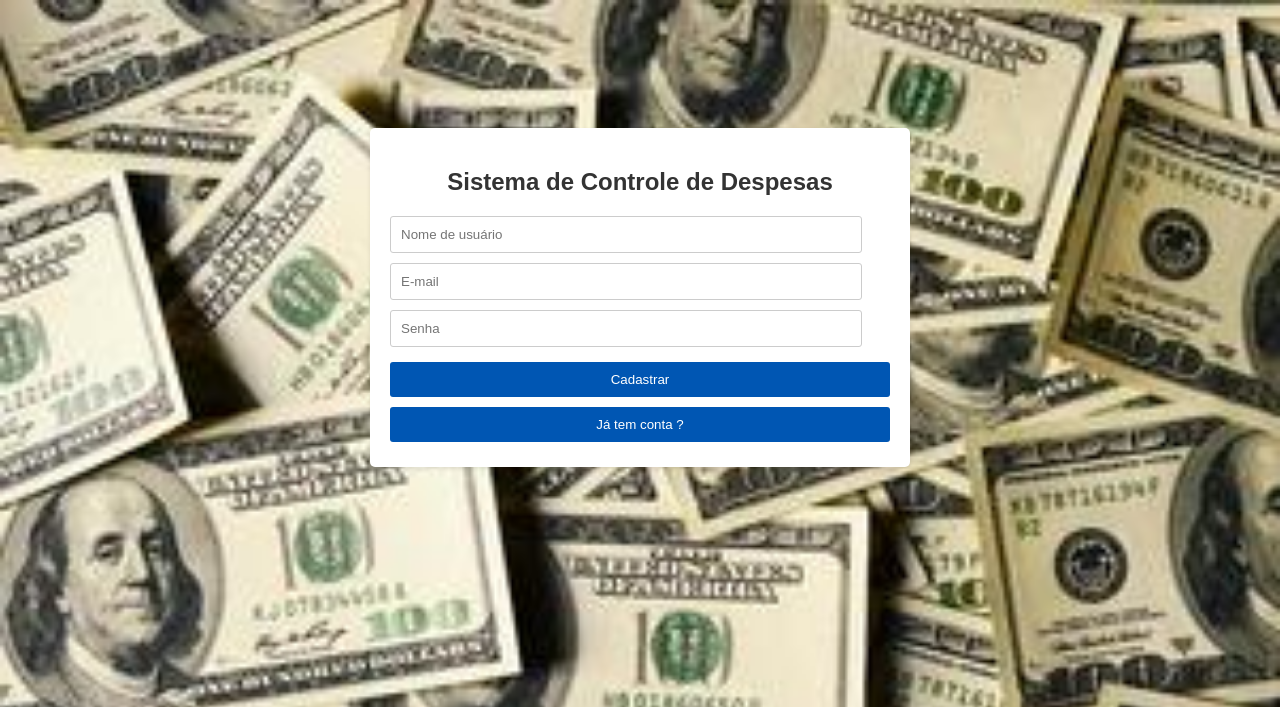
After one commit to Edson242/Sistema-de-Registo-de-Despesas, a PHP site: page /teste_login.php/cadastro.html in a window 1280 px wide. The commit adds this page. Shown: the top 707 px of the page. Run offline with PHP 8.4, Linux system fonts and the light colour scheme.

Commit message:
Atualização 008

```diff
--- /dev/null
+++ b/teste_login.php/cadastro.html
@@ -0,0 +1,21 @@
+<!DOCTYPE html>
+<html lang="pt-br">
+<head>
+    <meta charset="UTF-8">
+    <meta name="viewport" content="width=device-width, initial-scale=1.0">
+    <link rel="stylesheet" href="css/style.css">
+    <title>Document</title>
+</head>
+<body>
+    <div class="container">
+        <h2>Sistema de Controle de Despesas</h2>
+        <form action="cadastrar.php" method="POST">
+          <input type="text" name="username" placeholder="Nome de usuário">
+          <input type="email" name="email" placeholder="E-mail">
+          <input type="password" name="password" placeholder="Senha">
+          <button type="submit">Cadastrar</button>
+          <button type="button"><a href="teste.php">Já tem conta ?</a></button>
+        </form>
+      </div>
+</body>
+</html>
--- a/teste_login.php/css/style.css
+++ b/teste_login.php/css/style.css
@@ -1,3 +1,9 @@
+@charset "UTF-08";
+
+a {
+  text-decoration: none;
+  color: white;
+}
 
 body {
     background-image: url("../css/img/money.jpg");
@@ -8,12 +14,14 @@ body {
   }
 
   .container {
-    width: 450px;
+    width: 600px;
+    width: 500px;
     margin: auto;
     padding: 20px;
     background-color: #fff;
     border-radius: 5px;
     box-shadow: 0 2px 4px rgba(0, 0, 0, 0.1);
+    margin-top: 10vw;
   }
 
   h2 {
@@ -21,9 +29,7 @@ body {
     color: #333;
   }
 
-  input[type="text"],
-  input[type="email"],
-  input[type="password"] {
+  input {
     width: 90%;
     padding: 10px;
     margin-bottom: 10px;
@@ -31,7 +37,9 @@ body {
     border-radius: 3px;
   }
 
-  button[type="submit"] {
+  button {
+    margin-top: 5px;
+    margin-bottom: 5px;
     width: 100%;
     padding: 10px;
     background-color: #007bff;
@@ -41,7 +49,7 @@ body {
     cursor: pointer;
   }
 
-  button[type="submit"]:hover {
+  button {
     background-color: #0056b3;
   }
 
```
Also changed, not shown: teste_login.php/cadastrar.php (added, +23 -0 lines), teste_login.php/login.php (+10 -2 lines), teste_login.php/teste.php (+15 -14 lines), assets/css/styleC.css (added).
